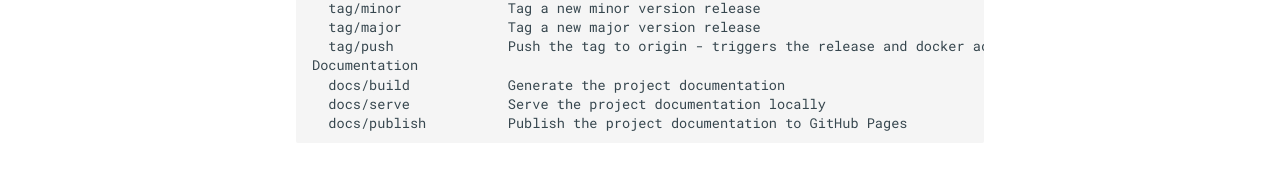
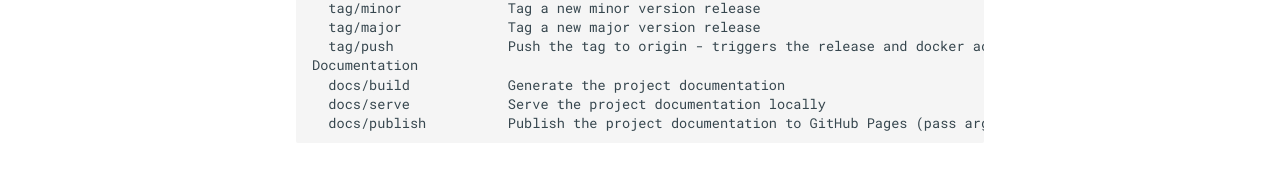
Before and after one commit to bateman/python_pyenv_poetry_template, an MkDocs documentation site: the page built from docs/index.md, in a window 1280 px wide and 1400 px high. Shown: the part 1215-1386 px from the top of the window. Built offline with MkDocs 1.6.1 and Material for MkDocs 9.7.7, drawn with Linux system fonts in a browser that asks for light colours; comment, search, counter and statistics services are not loaded; some of the changed text lies outside the part shown.

Commit message:
Update documentation

````diff
--- a/docs/index.md
+++ b/docs/index.md
@@ -62,7 +62,7 @@ Tag
 Documentation
   docs/build            Generate the project documentation
   docs/serve            Serve the project documentation locally
-  docs/publish          Publish the project documentation to GitHub Pages
+  docs/publish          Publish the project documentation to GitHub Pages (pass arguments with ARGS="...")
 ```
 
 ## Installation
@@ -213,7 +213,7 @@ The documentation files will be stored in the `DOCS_SITE` directory (by default
 > Before building the container, edit `Dockerfile` and change the name of the folder containing your Python module (by default `python_pyenv_poetry_template`).
 
 > [!WARNING]
-> Pushing a new tag to GitHub, will trigger the GitHub Action defined in `docker.yml`. To ensure correct execution, you first need to add the `DOCKERHUB_USERNAME` and `DOCKERHUB_TOKEN` secrets to your repository's 'Actions secrets and variables' settings page.
+> Pushing a new tag to GitHub will trigger the GitHub Action defined in `docker.yml`. To ensure correct execution, you first need to add the `DOCKERHUB_USERNAME` and `DOCKERHUB_TOKEN` secrets to your repository's 'Actions secrets and variables' settings page.
 
 ## Contributing
 
````
Also changed, not shown: README.md (+2 -2 lines).
